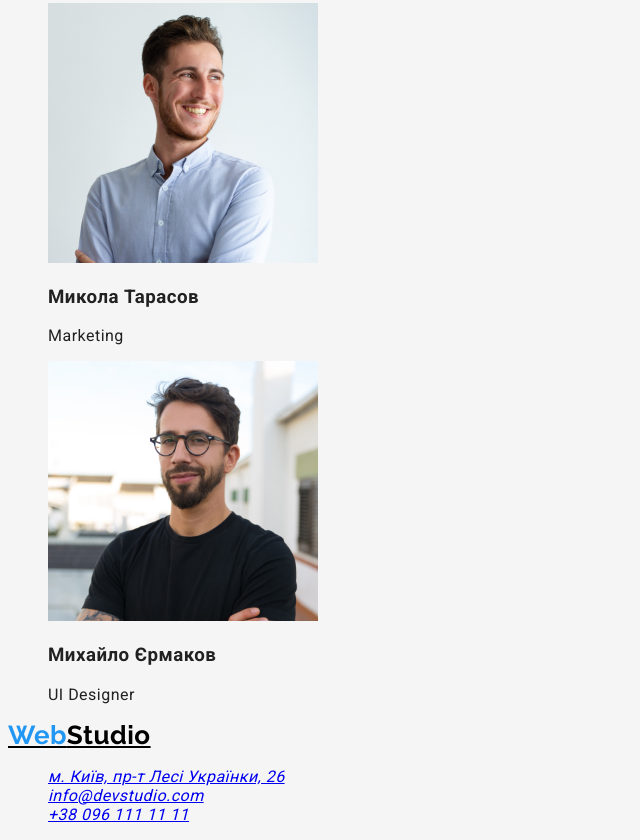
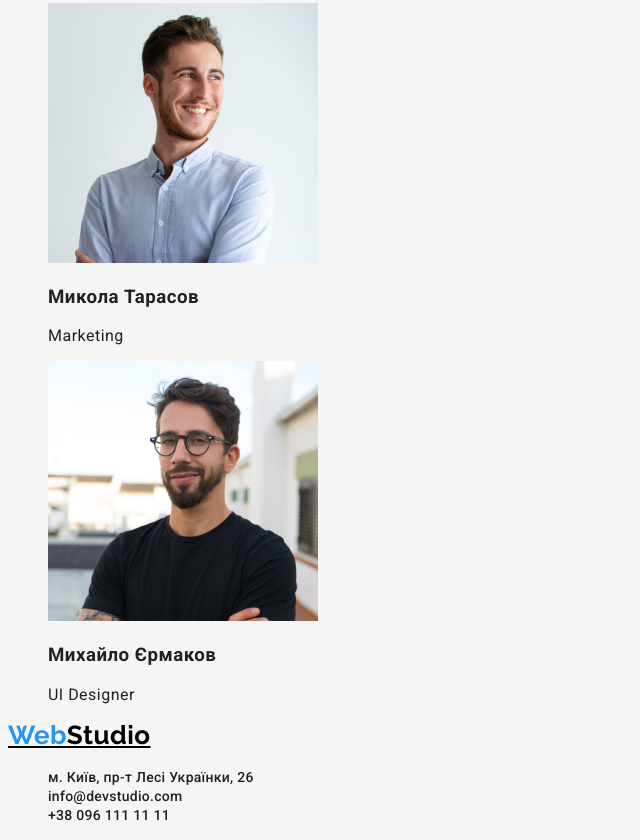
Before and after one commit to Svit8Lana/goit-markup-hw-02, a plain HTML site: page index.html in a window 1280 px wide. Shown: the part 2506-3346 px from the top of the page, without its empty margins (0-640 px from the left). Drawn offline with Linux system fonts and the light colour scheme.

Commit message:
3правки

```diff
--- a/index.html
+++ b/index.html
@@ -82,10 +82,10 @@
         <a class="webstudio-top" href=""> <span class="web">Web</span>Studio</a>
         <address>
             <ul>
-<li><a href="https://goo.gl/maps/CPtrU1FHBa2aNyZL9" target="_blank" rel="noopener noreferrer">м. Київ, пр-т Лесі Українки,
+<li><a href="https://goo.gl/maps/CPtrU1FHBa2aNyZL9" target="_blank" class="email link" rel="noopener noreferrer">м. Київ, пр-т Лесі Українки,
     26</a></li>
-<li> <a href="mailto=info@devstudio.com">info@devstudio.com</a></li>
-<li> <a href="tel:+380961111111">+38 096 111 11 11</a></li>
+<li> <a href="mailto=info@devstudio.com" class="email link">info@devstudio.com</a> </li>
+<li> <a href="tel:+380961111111" class="telephone link">+38 096 111 11 11</a> </li>
  </ul>
         </address>
     </footer>
```
Also changed, not shown: portfolio.html (+7 -7 lines).
